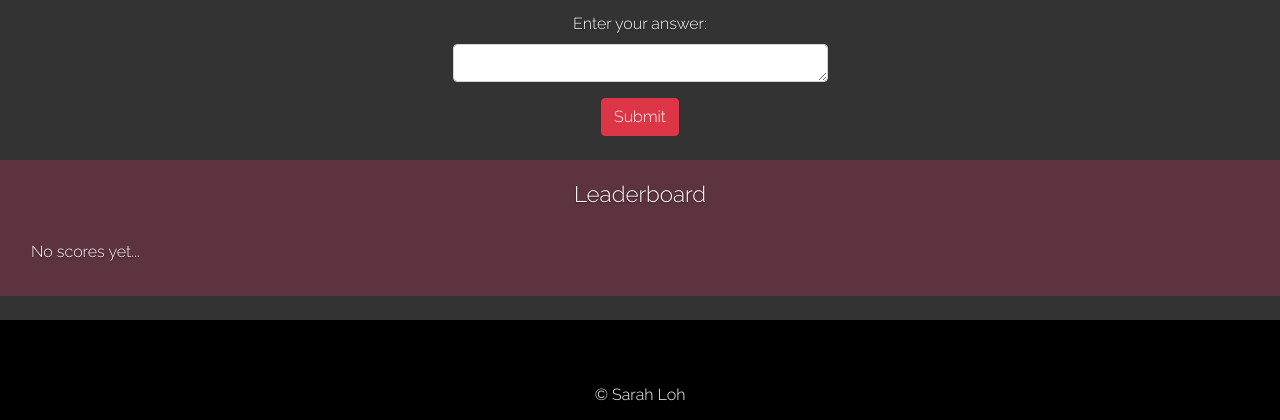
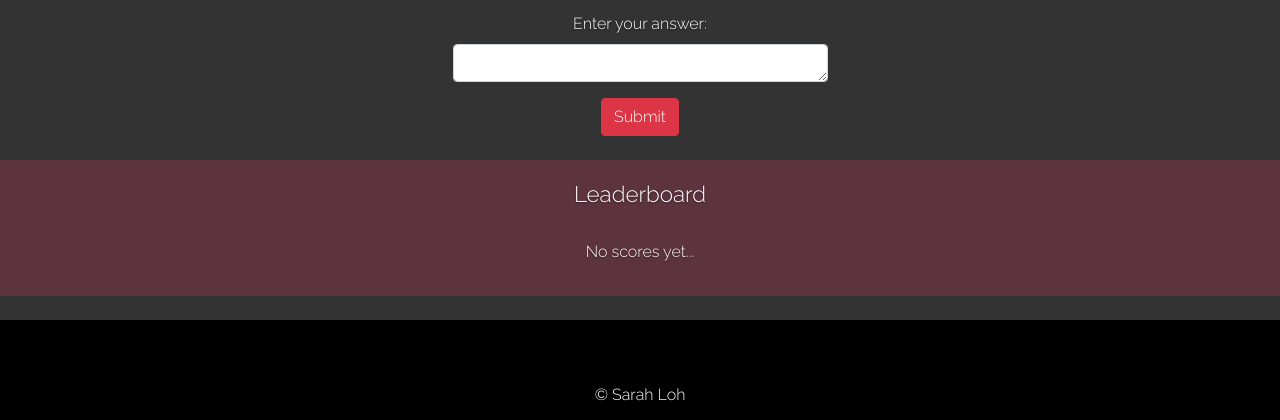
Before and after one commit to Code-Institute-Submissions/p3-riddle-game, a Flask app: page /game/fili/1 in a window 1280 px wide. Shown: the part 636-1056 px from the top of the page. Run offline with Flask 2, Linux system fonts and the light colour scheme; some libraries are stand-ins or nearby versions.

Commit message:
Fix leaderboard paragraph not centering text

```diff
--- a/static/css/styles.css
+++ b/static/css/styles.css
@@ -86,6 +86,11 @@ a:hover {
 
 .leaderboard > .row {
     margin: 1rem;
+}
+
+.leaderboard > .row > p {
+    display: block;
+    width: 100%;
 }
 
 .leaderboard-item {
```
